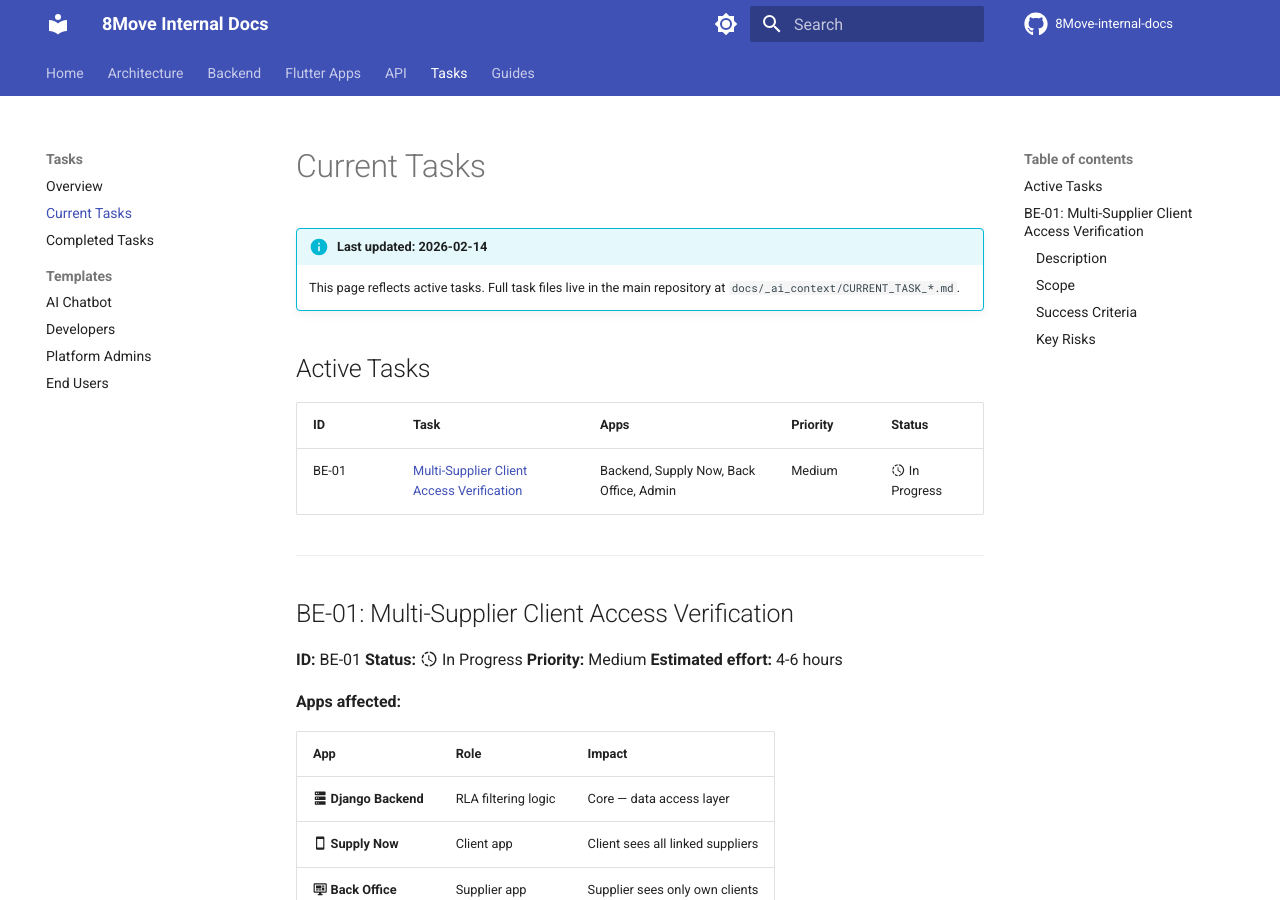
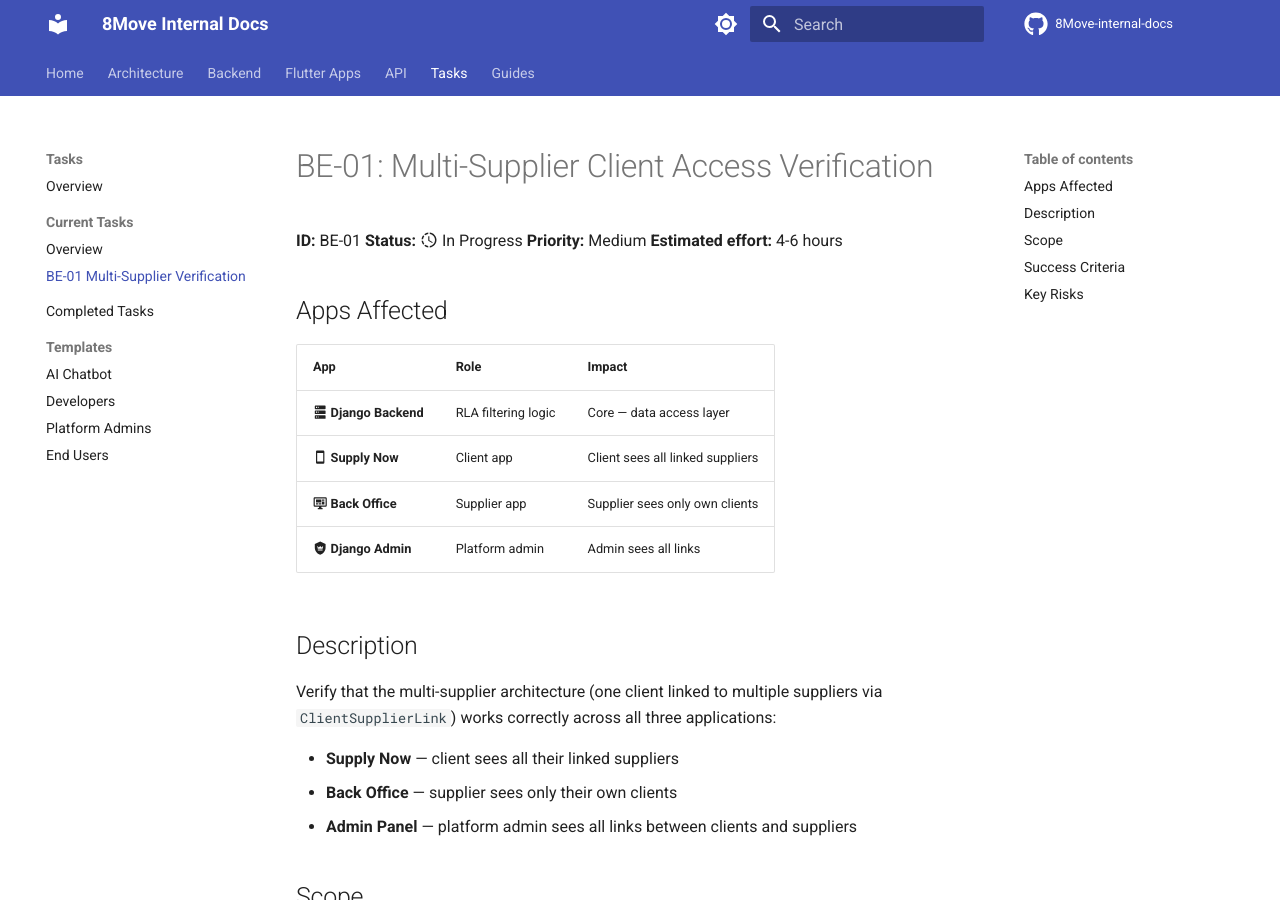
Before and after one commit to MaxShytov/8Move-internal-docs, an MkDocs documentation site: the page built from docs/tasks/current/BE-01.md, in a window 1280 px wide and 900 px high. Built offline with MkDocs 1.6.1 and Material for MkDocs 9.7.7, drawn with Linux system fonts in a browser that asks for light colours; comment, search, counter and statistics services are not loaded.

Commit message:
docs: split current tasks into separate files with tree navigation
- Move from single current.md to tasks/current/ directory
- Each task is a separate file (e.g., BE-01.md)
- tasks/current/index.md shows summary table of all active tasks
- Navigation shows task tree under "Current Tasks"
- Fix internal links in index.md and completed.md

Co-Authored-By: Claude Opus 4.6 <noreply@anthropic.com>

```diff
--- a/docs/tasks/current.md
+++ b/docs/tasks/current/BE-01.md
@@ -1,24 +1,11 @@
-# Current Tasks
-
-!!! info "Last updated: 2026-02-14"
-    This page reflects active tasks. Full task files live in the main repository at `docs/_ai_context/CURRENT_TASK_*.md`.
-
-## Active Tasks
-
-| ID | Task | Apps | Priority | Status |
-|----|------|------|----------|--------|
-| BE-01 | [Multi-Supplier Client Access Verification](#be-01-multi-supplier-client-access-verification) | Backend, Supply Now, Back Office, Admin | Medium | :material-progress-clock: In Progress |
-
----
-
-## BE-01: Multi-Supplier Client Access Verification
+# BE-01: Multi-Supplier Client Access Verification
 
 **ID:** BE-01
 **Status:** :material-progress-clock: In Progress
 **Priority:** Medium
 **Estimated effort:** 4-6 hours
 
-**Apps affected:**
+## Apps Affected
 
 | App | Role | Impact |
 |-----|------|--------|
@@ -27,7 +14,7 @@
 | :material-monitor-dashboard: **Back Office** | Supplier app | Supplier sees only own clients |
 | :material-shield-crown: **Django Admin** | Platform admin | Admin sees all links |
 
-### Description
+## Description
 
 Verify that the multi-supplier architecture (one client linked to multiple suppliers via `ClientSupplierLink`) works correctly across all three applications:
 
@@ -35,7 +22,7 @@ Verify that the multi-supplier architecture (one client linked to multiple suppl
 - **Back Office** — supplier sees only their own clients
 - **Admin Panel** — platform admin sees all links between clients and suppliers
 
-### Scope
+## Scope
 
 **In scope:**
 
@@ -52,7 +39,7 @@ Verify that the multi-supplier architecture (one client linked to multiple suppl
 - Performance testing
 - UI/UX improvements
 
-### Success Criteria
+## Success Criteria
 
 - [ ] All manual test cases passed (Supply Now, Back Office, Admin)
 - [ ] Automated tests written and passing
@@ -62,7 +49,7 @@ Verify that the multi-supplier architecture (one client linked to multiple suppl
 - [ ] Seed data sufficient (or supplemented) for all scenarios
 - [ ] Issues documented
 
-### Key Risks
+## Key Risks
 
 | Risk | Severity | Description |
 |------|----------|-------------|
--- a/mkdocs.yml
+++ b/mkdocs.yml
@@ -50,7 +50,9 @@ nav:
       - Overview: api/overview.md
   - Tasks:
       - Overview: tasks/index.md
-      - Current Tasks: tasks/current.md
+      - Current Tasks:
+          - Overview: tasks/current/index.md
+          - BE-01 Multi-Supplier Verification: tasks/current/BE-01.md
       - Completed Tasks: tasks/completed.md
       - Templates:
           - AI Chatbot: tasks/templates/ai-chatbot.md
```
Also changed, not shown: docs/tasks/completed.md (+1 -1 lines), docs/tasks/current/index.md (added, +10 -0 lines), docs/tasks/index.md (+1 -1 lines).
